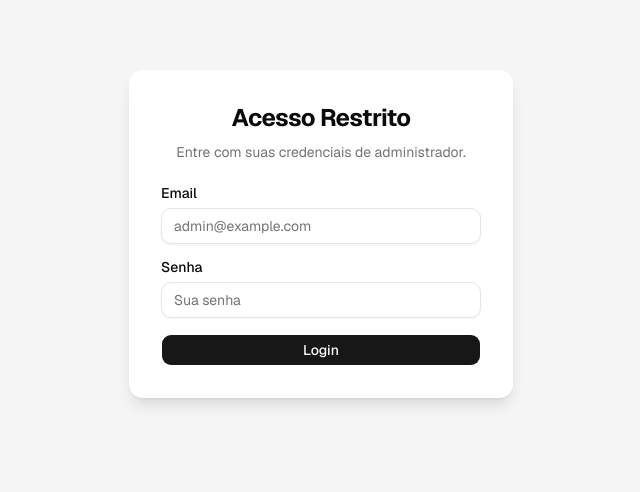
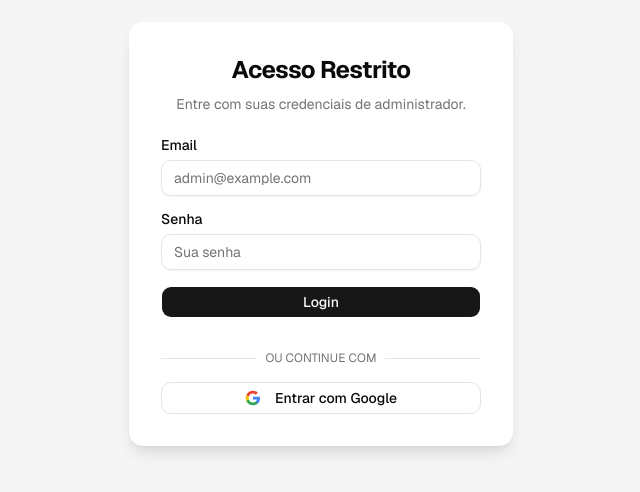
Before and after one commit to LeoYudi/bunkyo-refund, a Next.js app: page /login in a window 1280 px wide. Shown: the part 166-658 px from the top of the page, without its empty margins (319-959 px from the left). Built offline with nearby package versions, Linux system fonts and the light colour scheme.

Commit message:
feat(auth): add google button and seed admin user

```diff
--- a/src/components/forms/admin-login-form.tsx
+++ b/src/components/forms/admin-login-form.tsx
@@ -64,6 +64,45 @@
       <Button type="submit" className="w-full">
         Login
       </Button>
+
+      <div className="relative my-4">
+        <div className="absolute inset-0 flex items-center">
+          <span className="w-full border-t" />
+        </div>
+        <div className="relative flex justify-center text-xs uppercase">
+          <span className="bg-background px-2 text-muted-foreground">
+            Ou continue com
+          </span>
+        </div>
+      </div>
+
+      <Button
+        type="button"
+        variant="outline"
+        className="w-full"
+        onClick={() => onSubmit?.({ email: "google", password: "oauth" })}
+      >
+        <svg className="mr-2 h-4 w-4" viewBox="0 0 24 24" aria-hidden="true">
+          <path
+            d="M22.56 12.25c0-.78-.07-1.53-.2-2.25H12v4.26h5.92c-.26 1.37-1.04 2.53-2.21 3.31v2.77h3.57c2.08-1.92 3.28-4.74 3.28-8.09z"
+            fill="#4285F4"
+          />
+          <path
+            d="M12 23c2.97 0 5.46-.98 7.28-2.66l-3.57-2.77c-.98.66-2.23 1.06-3.71 1.06-2.86 0-5.29-1.93-6.16-4.53H2.18v2.84C3.99 20.53 7.7 23 12 23z"
+            fill="#34A853"
+          />
+          <path
+            d="M5.84 14.09c-.22-.66-.35-1.36-.35-2.09s.13-1.43.35-2.09V7.07H2.18C1.43 8.55 1 10.22 1 12s.43 3.45 1.18 4.93l2.85-2.22.81-.62z"
+            fill="#FBBC05"
+          />
+          <path
+            d="M12 5.38c1.62 0 3.06.56 4.21 1.64l3.15-3.15C17.45 2.09 14.97 1 12 1 7.7 1 3.99 3.47 2.18 7.07l3.66 2.84c.87-2.6 3.3-4.53 6.16-4.53z"
+            fill="#EA4335"
+          />
+          <path d="M1 1h22v22H1z" fill="none" />
+        </svg>
+        Entrar com Google
+      </Button>
     </form>
   );
 }
```
Also changed, not shown: 1 other file (tests, documents, lock files or other folders).
